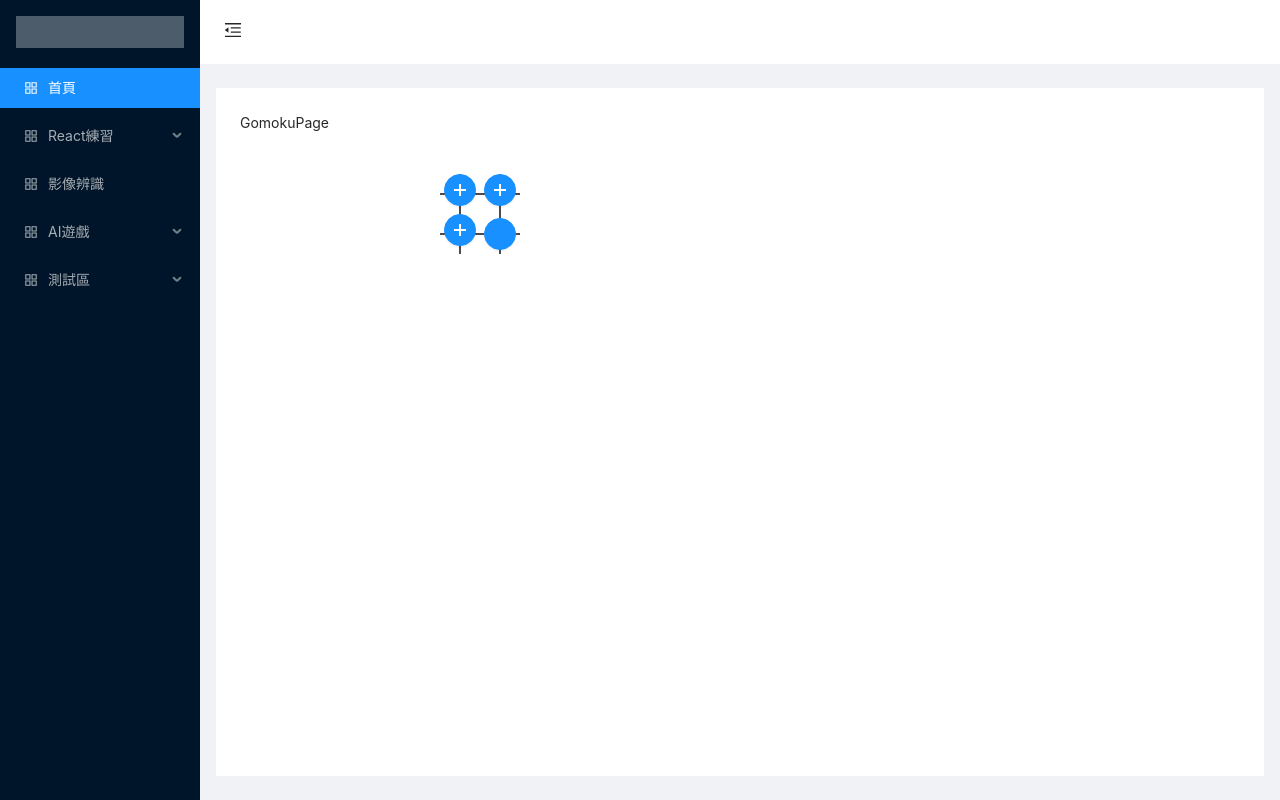
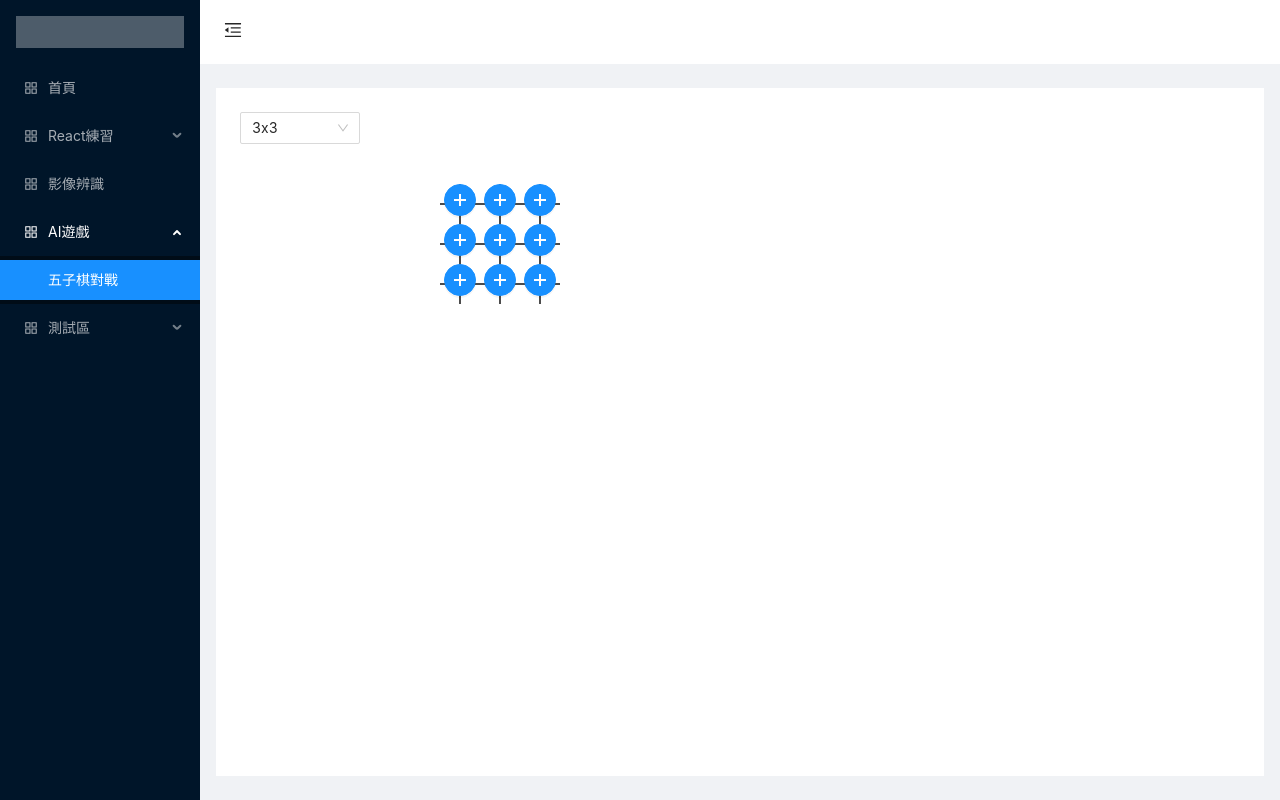
Before and after one commit to YueLung/react_frontend, a React (Create React App) app: page /ai/gomoku in a window 1280 px wide. Built offline with nearby package versions, Linux system fonts and the light colour scheme.

Commit message:
modify menu compoment

```diff
--- a/src/App.css
+++ b/src/App.css
@@ -19,3 +19,19 @@
 .site-layout .site-layout-background {
     background: #fff;
 }
+
+::-webkit-scrollbar {
+    width: 10px;
+}
+
+::-webkit-scrollbar-track {
+    -webkit-border-radius: 10px;
+    border-radius: 10px;
+    margin: 80px 0 5px 0;
+}
+
+::-webkit-scrollbar-thumb {
+    -webkit-border-radius: 4px;
+    border-radius: 4px;
+    background: rgb(219, 219, 219);
+}
--- a/src/App.js
+++ b/src/App.js
@@ -1,13 +1,9 @@
-import React, { useState } from 'react';
+import React, { useState, useEffect } from 'react';
 import { Routes, Route, Link, Navigate, useLocation } from "react-router-dom";
 import 'antd/dist/antd.css';
+import { MenuFoldOutlined, MenuUnfoldOutlined, AppstoreOutlined } from '@ant-design/icons';
+import { Layout, Menu } from 'antd';
 import './App.css';
-import {
-  MenuFoldOutlined,
-  MenuUnfoldOutlined,
-  AppstoreOutlined
-} from '@ant-design/icons';
-import { Layout, Menu } from 'antd';
 import menu from './assets/menu.json';
 import HomePage from './pages/home/HomePage';
 import ApiTestPage from './pages/apiTest/ApiTestPage';
@@ -21,34 +17,72 @@ function getItem(key, name, link, icon, children) {
   return {
     key,
     label: link ? (<Link to={link}>{name}</Link>) : name,
-    icon: String(key).includes('-') ? null : <AppstoreOutlined />,
+    icon: key.split('-').length > 2 ? null : <AppstoreOutlined />,
     children: children ? children.map((child, index) => {
-      return getItem(`${key}-${index}`, child.name, child.link, child.icon, child.children);
+      return getItem(child.key, child.name, child.link, child.icon, child.children);
     }) : null
   }
 }
 
 const menuItems = menu.map((data, i) => {
-  const key = data.children ? `sub${String(i + 1)} ` : i + 1;
+  const key = data.key;
   return getItem(key, data.name, data.link, data.icon, data.children)
 })
 
 const App = () => {
+  const [openKeys, setOpenKeys] = useState([]);
+  const [selectedKeys, setSelectedKeys] = useState([]);
   const [collapsed, setCollapsed] = useState(false);
-  const [contentStyle, setContentStyle] = useState({ width: '100%', marginLeft: 200 });
+  const [contentStyle, setContentStyle] = useState({ width: '100%', marginLeft: 0 });
   const location = useLocation();
-  const currentPath = location.pathname;
-  console.log(currentPath)
+
+  useEffect(() => {
+    // 若為空字串 則設為home
+    const currentLink = location.pathname.substring(1) || 'home';
+
+    menu.forEach(m => {
+      if (m.link && m.link.includes(currentLink)) {
+        setSelectedKeys([m.key]);
+      }
+      else {
+        // 先假設目前只有一個子項目
+        m.children?.forEach(c => {
+          if (c.link && c.link.includes(currentLink)) {
+            setOpenKeys([m.key]);
+            setSelectedKeys([c.key]);
+          }
+        })
+      }
+    });
+  }, []);
+
+  useEffect(() => {
+    if (selectedKeys.length && collapsed === false) {
+      let ary = selectedKeys[0].split('-');
+      const openKey = `${ary[0]}-${ary[1]}`;
+      setOpenKeys([openKey]);
+    }
+
+  }, [collapsed])
+
+  const onOpenChange = (keys) => {
+    const latestOpenKey = keys.find((key) => openKeys.indexOf(key) === -1);
+    setOpenKeys(latestOpenKey ? [latestOpenKey] : []);
+  };
 
   let onCollapse = (value) => {
     setCollapsed(value);
-    setContentStyle((prev) => {
-      if (prev.marginLeft === 200)
-        return { width: '100%', marginLeft: 80 }
-      else
-        return { width: '100%', marginLeft: 200 }
-    })
+    setOpenKeys([]);
+
+    // setContentStyle((prev) => {
+    //   if (prev.marginLeft === 200)
+    //     return { width: '100%', marginLeft: 80 }
+    //   else
+    //     return { width: '100%', marginLeft: 200 }
+    // })
   }
+
+  if (selectedKeys.length === 0) return;
 
   return (
     <>
@@ -56,18 +90,20 @@ const App = () => {
         <Sider collapsed={collapsed} onCollapse={(value) => { onCollapse(value) }}
           style={{
             overflow: 'auto',
-            height: '100%',
-            position: 'fixed',
-            left: 0,
-            top: 0,
-            bottom: 0,
+            // height: '100%',
+            // position: 'fixed',
           }}>
           <div className="logo" />
           <Menu
             theme="dark"
             mode="inline"
-            defaultSelectedKeys={['1']}
             items={menuItems}
+            // defaultOpenKeys={[]}
+            defaultSelectedKeys={selectedKeys}
+            // selectedKeys={selectedKeys}
+            onSelect={(value) => { setSelectedKeys([value.key]); }}
+            openKeys={openKeys}
+            onOpenChange={onOpenChange}
           />
         </Sider>
         <Layout className="site-layout" style={contentStyle}>
--- a/src/assets/menu.json
+++ b/src/assets/menu.json
@@ -1,21 +1,25 @@
 [
 	{
 		"name": "首頁",
+		"key": "MG-001",
 		"link": "home",
 		"icon": ""
 	},
 	{
 		"name": "React練習",
+		"key": "MG-002",
 		"icon": "",
 		"children": [
 			{
 				"name": "商品管理",
+				"key": "MG-002-001",
 				"link": "shopping/manage",
 				"icon": "",
 				"children": ""
 			},
 			{
 				"name": "商品購物",
+				"key": "MG-002-002",
 				"link": "shopping/cart",
 				"icon": "",
 				"children": ""
@@ -24,15 +28,18 @@
 	},
 	{
 		"name": "影像辨識",
+		"key": "MG-003",
 		"link": "cv",
 		"icon": ""
 	},
 	{
 		"name": "AI遊戲",
+		"key": "MG-004",
 		"icon": "",
 		"children": [
 			{
 				"name": "五子棋對戰",
+				"key": "MG-004-001",
 				"link": "ai/gomoku",
 				"icon": "",
 				"children": ""
@@ -41,52 +48,61 @@
 	},
 	{
 		"name": "測試區",
+		"key": "MG-005",
 		"icon": "",
 		"children": [
 			{
 				"name": "ApiTest",
+				"key": "MG-005-001",
 				"link": "apiTest",
 				"icon": "",
 				"children": ""
 			},
 			{
 				"name": "沒有內容",
+				"key": "MG-005-002",
 				"link": "",
 				"icon": "",
 				"children": ""
 			},
 			{
 				"name": "沒有內容",
+				"key": "MG-005-003",
 				"link": "",
 				"icon": "",
 				"children": ""
 			},
 			{
 				"name": "沒有內容",
+				"key": "MG-005-004",
 				"link": "",
 				"icon": "",
 				"children": ""
 			},
 			{
 				"name": "沒有內容",
+				"key": "MG-005-005",
 				"link": "",
 				"icon": "",
 				"children": ""
 			},
 			{
 				"name": "沒有內容",
+				"key": "MG-005-006",
 				"link": "",
 				"icon": "",
 				"children": ""
 			},
 			{
 				"name": "沒有內容",
+				"key": "MG-005-007",
 				"link": "",
 				"icon": "",
 				"children": ""
 			},
 			{
 				"name": "沒有內容",
+				"key": "MG-005-008",
 				"link": "",
 				"icon": "",
 				"children": ""
--- a/src/pages/apiTest/ApiTestPage.js
+++ b/src/pages/apiTest/ApiTestPage.js
@@ -1,6 +1,7 @@
 import React, { useState } from 'react';
 
 const ApiTestPage = () => {
+	console.log('enter ApiTestPage')
 	const [recvData, setRepo] = useState();
 
 	fetch(`${process.env.REACT_APP_END_POINT}/trial/api_test`, {
--- a/src/pages/gomoku/GomokuPage.js
+++ b/src/pages/gomoku/GomokuPage.js
@@ -1,33 +1,44 @@
 import React, { useState, useEffect } from 'react';
-import { Button } from 'antd';
+import { Button, Select } from 'antd';
 import { PlusOutlined } from '@ant-design/icons';
 import './GomokuPage.css';
+const { Option } = Select;
+
 
 const GomokuPage = () => {
-
+  const [tableLength, setTableLength] = useState(3);
+  // console.log('GomokuPage');
 
   return (
     <>
-      GomokuPage
+      <Select
+        defaultValue="3"
+        style={{ width: 120 }}
+        onChange={(value) => { setTableLength(+value); }}
+      >
+        <Option value="3">3x3</Option>
+        <Option value="5">5x5</Option>
+        <Option value="10">10x10</Option>
+      </Select>
+
       <div id="goban">
-        <div className="row r-0">
-          <div className="col c-0">
-            <Button type="primary" shape="circle" icon={<PlusOutlined />} />
-          </div>
-          <div className="col c-1">
-            <Button type="primary" shape="circle" icon={<PlusOutlined />} />
-          </div>
-        </div>
-        <div className="row r-1">
-          <div className="col c-0">
-            <Button type="primary" shape="circle" icon={<PlusOutlined />} />
-          </div>
-          <div className="col c-1 ">
-            <div className="w-100 h-100 flex justify-content-center align-items-center">
-              <Button type="primary" shape="circle"> </Button>
-            </div>
-          </div>
-        </div>
+        {
+          Array.from(
+            { length: tableLength },
+            (_, i) => (
+              <div className="row r-0" key={i}>
+                {
+                  Array.from(
+                    { length: tableLength },
+                    (_, j) => (
+                      <div className="col" key={j}>
+                        <Button type="primary" shape="circle" icon={<PlusOutlined />} />
+                      </div>
+                    ))
+                }
+              </div>
+            ))
+        }
       </div>
     </>
   )
--- a/src/pages/shopping/manage/ManagePage.js
+++ b/src/pages/shopping/manage/ManagePage.js
@@ -96,10 +96,24 @@ const ManagePage = () => {
         </Row>
       </Spin >
 
-      <AddCategoryDialogue visible={addCategoryModalVisible} onCancel={() => { setAddCategoryModalVisible(false) }} onUpdate={() => { getData() }} />
-      <AddProductDialogue category={clickedCategory} visible={addProductModalVisible} onCancel={() => { setAddProductModalVisible(false) }} onUpdate={() => { getData() }} />
+      <AddCategoryDialogue
+        visible={addCategoryModalVisible}
+        onCancel={() => setAddCategoryModalVisible(false)}
+        onUpdate={() => getData()}
+      />
+      <AddProductDialogue
+        category={clickedCategory}
+        visible={addProductModalVisible}
+        onCancel={() => setAddProductModalVisible(false)}
+        onUpdate={() => getData()}
+      />
       {clickedProduct &&
-        <ModifyCategoryDialogue product={clickedProduct} visible={modifyProductModalVisible} onCancel={() => { setModifyProductModalVisible(false) }} onUpdate={() => { getData() }} />
+        <ModifyCategoryDialogue
+          product={clickedProduct}
+          visible={modifyProductModalVisible}
+          onCancel={() => setModifyProductModalVisible(false)}
+          onUpdate={() => getData()}
+        />
       }
     </>
   )
--- a/src/pages/shopping/manage/components/AddCategoryDialogue.js
+++ b/src/pages/shopping/manage/components/AddCategoryDialogue.js
@@ -4,6 +4,8 @@ import { Button, Modal, Form, Input } from 'antd';
 const AddCategoryDialogue = ({ visible, onCancel, onUpdate }) => {
   const [form] = Form.useForm();
   const [btnLoading, setBtnLoading] = useState(false);
+
+  console.log('AddCategoryDialogue', visible)
 
   const onFinish = (values) => {
     setBtnLoading(true);
@@ -27,7 +29,14 @@ const AddCategoryDialogue = ({ visible, onCancel, onUpdate }) => {
   };
 
   return (
-    <Modal visible={visible} title="新增種類" onCancel={onCancel} footer={null} centered>
+    <Modal
+      visible={visible}
+      title="新增種類"
+      onCancel={onCancel}
+      footer={null}
+      centered
+      destroyOnClose={true}
+    >
       <Form form={form} name="basic" onFinish={onFinish} autoComplete="off"
         initialValues={{
           name: null,
--- a/src/pages/shopping/manage/components/AddProductDialogue.js
+++ b/src/pages/shopping/manage/components/AddProductDialogue.js
@@ -27,7 +27,14 @@ const AddProductDialogue = ({ category, visible, onCancel, onUpdate }) => {
   };
 
   return (
-    <Modal visible={visible} title="新增商品" onCancel={onCancel} footer={null} centered>
+    <Modal
+      visible={visible}
+      title="新增商品"
+      onCancel={onCancel}
+      footer={null}
+      centered
+      destroyOnClose={true}
+    >
       <Form form={form} name="basic" onFinish={onFinish} autoComplete="off">
         <Form.Item label="名稱" name="name" rules={[
           {
--- a/src/pages/shopping/manage/components/ModifyCategoryDialogue.js
+++ b/src/pages/shopping/manage/components/ModifyCategoryDialogue.js
@@ -33,7 +33,14 @@ const ModifyCategoryDialogue = ({ product, visible, onCancel, onUpdate }) => {
 
 
   return (
-    <Modal visible={visible} title="編輯商品" onCancel={onCancel} footer={null} centered>
+    <Modal
+      visible={visible}
+      title="編輯商品"
+      onCancel={onCancel}
+      footer={null}
+      centered
+      destroyOnClose={true}
+    >
       <Form form={form} name="basic" onFinish={onFinish} autoComplete="off">
         <Form.Item label="名稱" name="name" rules={[
           {
```
